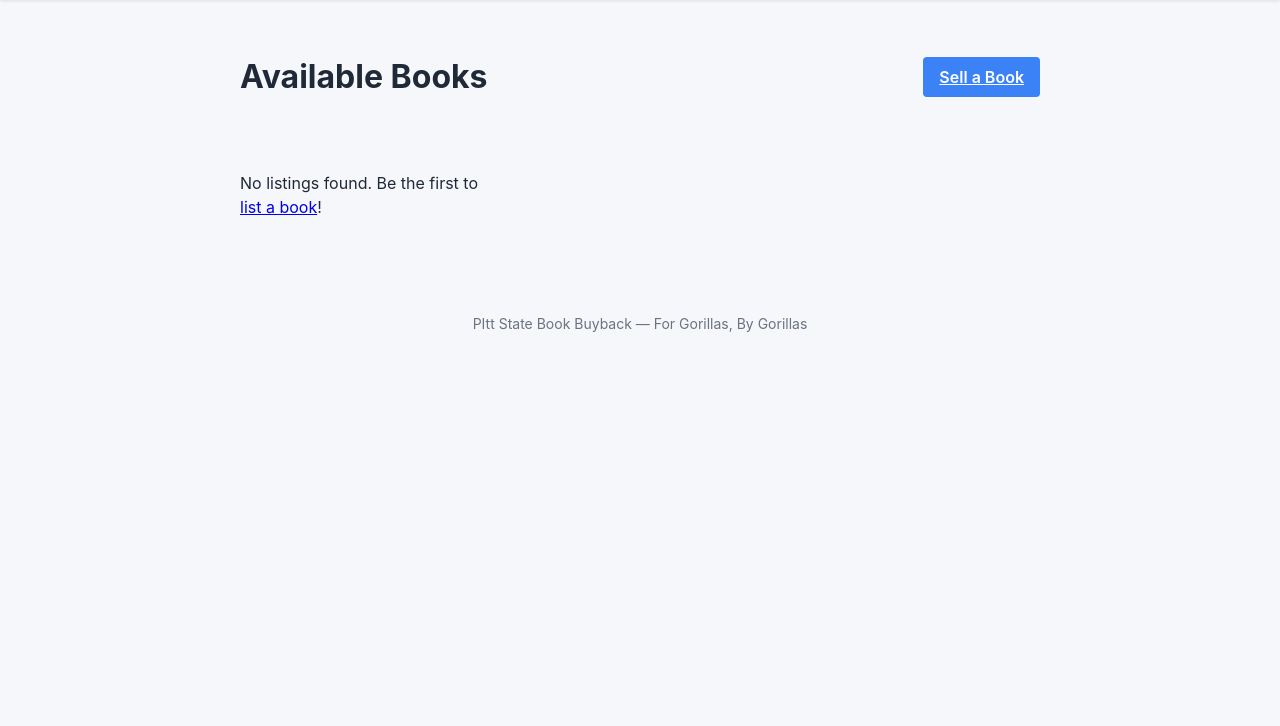
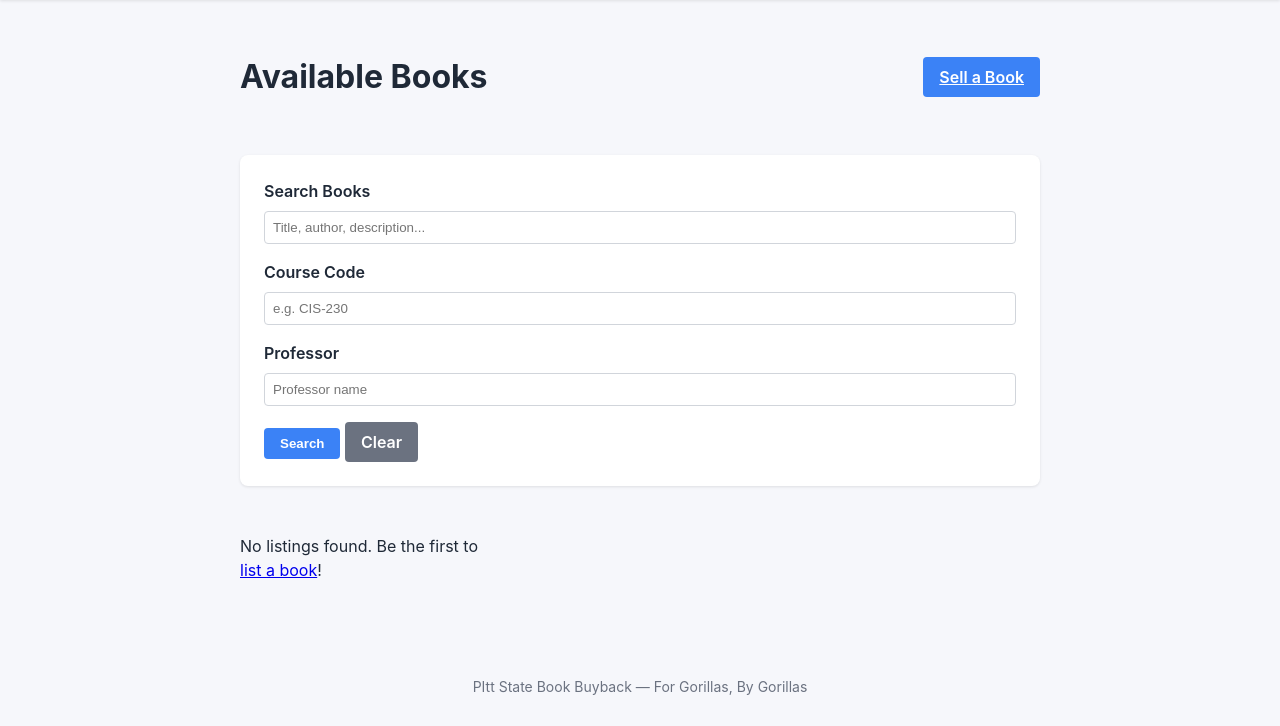
Before and after one commit to nrrorton/pitt-state-book-buyback, a Flask app: page /listings in a window 1280 px wide. Shown: the part 56-782 px from the top of the page. Run offline with Flask 3, Linux system fonts and the light colour scheme; data that the repository does not hold is empty.

Commit message:
Added ability to search for books by title, author, course code, and description.

```diff
--- a/app.py
+++ b/app.py
@@ -107,7 +107,28 @@ def index():
 
 @app.route('/listings')
 def listings():
-    all_listings = Listing.query.filter_by(status='active').order_by(Listing.created_at.desc()).all()
+    query = Listing.query.filter_by(status='active')
+
+    # Get parameters from url
+    course_code = request.args.get('course_code')
+    professor = request.args.get('professor')
+    search_term = request.args.get('search')
+
+    # All queries are case insensitive
+    # Find listings matching course_code
+    if course_code:
+        query = query.filter(Listing.course_code.ilike(f'%{course_code}%'))
+    if professor:
+        query = query.filter(Listing.professor.ilike(f'%{professor}%'))
+    # If a matching word is found anywhere in the title, author, or description section, return the books
+    if search_term:
+        query = query.filter(db.or_(
+            Listing.title.ilike(f'%{search_term}%'),
+            Listing.author.ilike(f'%{search_term}%'),
+            Listing.description.ilike(f'%{search_term}%')
+        ))
+
+    all_listings = query.order_by(Listing.created_at.desc()).all()
     return render_template('listings/index.html', listings=all_listings)
 
 @app.route('/listings/new', methods=['GET', 'POST'])
--- a/templates/listings/index.html
+++ b/templates/listings/index.html
@@ -6,6 +6,27 @@
 <div class="listings-header">
     <h1>Available Books</h1>
     <a href="{{ url_for('new_listing') }}" class="btn btn-primary">Sell a Book</a>
+</div>
+
+<div class="search-section" style="background: white; padding: 1.5rem; border-radius: 8px; box-shadow: 0 1px 3px rgba(0,0,0,0.1); margin-bottom: 2rem;">
+    <form action="{{ url_for('listings') }}" method="GET" class="search-form" style="display: grid; grid-template-columns: repeat(auto-fit, minmax(200px, 1fr)) auto; gap: 1rem; align-items: end;">
+        <div class="form-group" style="margin-bottom: 0;">
+            <label for="q">Search Books</label>
+            <input type="text" name="search" id="search" class="form-control" placeholder="Title, author, description..." value="{{ request.args.get('q', '') }}">
+        </div>
+        <div class="form-group" style="margin-bottom: 0;">
+            <label for="course_code">Course Code</label>
+            <input type="text" name="course_code" id="course_code" class="form-control" placeholder="e.g. CIS-230" value="{{ request.args.get('course_code', '') }}">
+        </div>
+        <div class="form-group" style="margin-bottom: 0;">
+            <label for="professor">Professor</label>
+            <input type="text" name="professor" id="professor" class="form-control" placeholder="Professor name" value="{{ request.args.get('professor', '') }}">
+        </div>
+        <div>
+            <button type="submit" class="btn btn-primary">Search</button>
+            <a href="{{ url_for('listings') }}" class="btn btn-secondary" style="text-decoration: none; padding: 0.5rem 1rem; display: inline-block;">Clear</a>
+        </div>
+    </form>
 </div>
 
 <div class="listings-grid">
```
